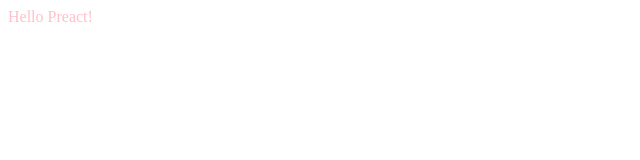
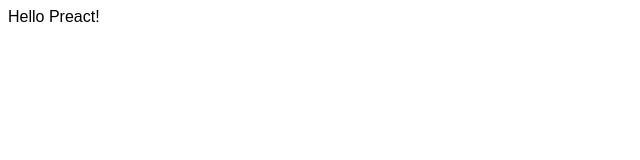
Before and after one commit to matrix-org/patience, a Preact app: page / in a window 1280 px wide. Shown: the top 160 px of the page, without its empty margins (0-640 px from the left). Built offline with nearby package versions, Linux system fonts and the light colour scheme.

Commit message:
Use better initial style

```diff
--- a/src/index.css
+++ b/src/index.css
@@ -1,3 +1,3 @@
 body {
-    color: pink;
+    font-family: sans-serif;
 }
```
